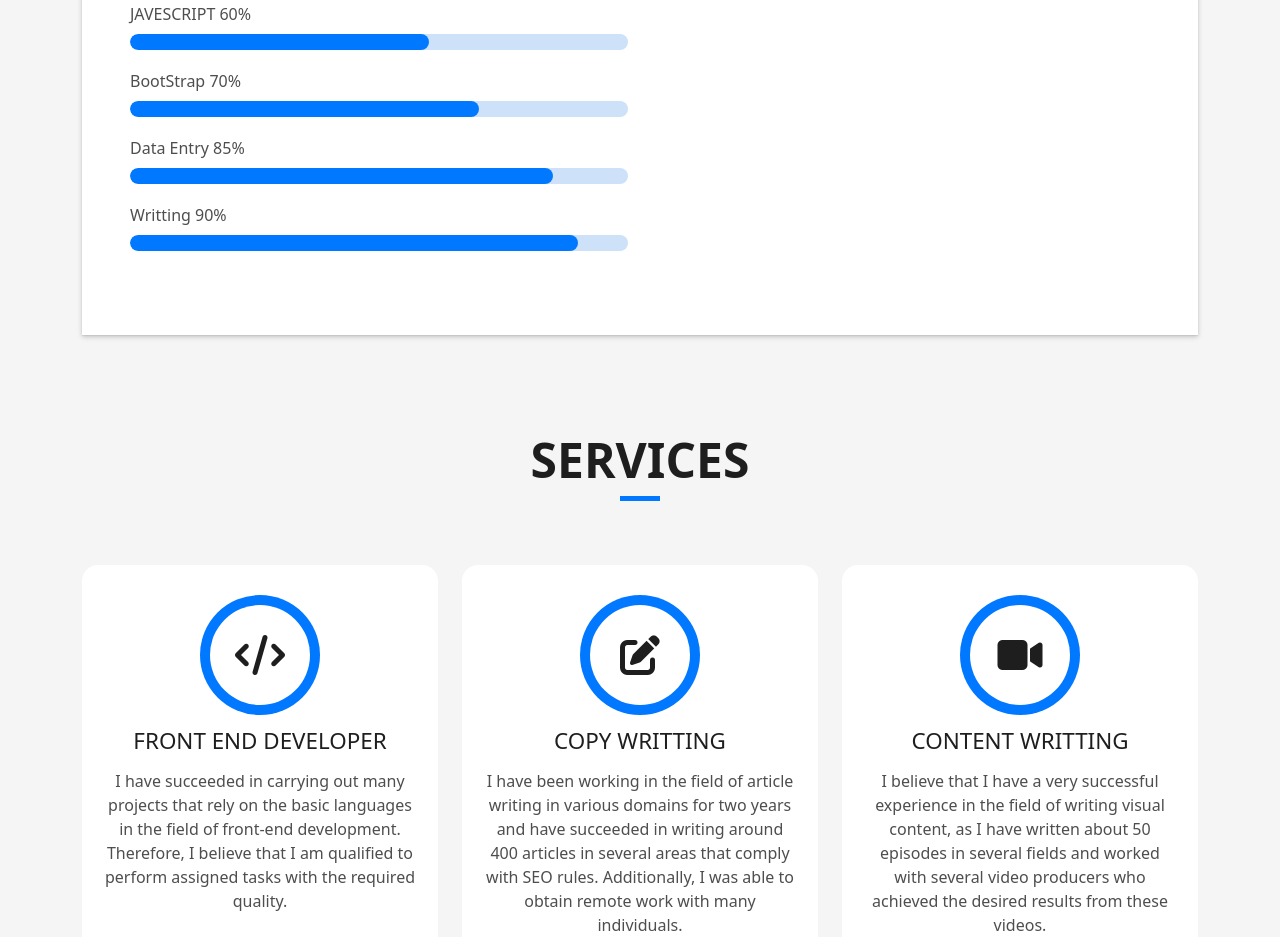
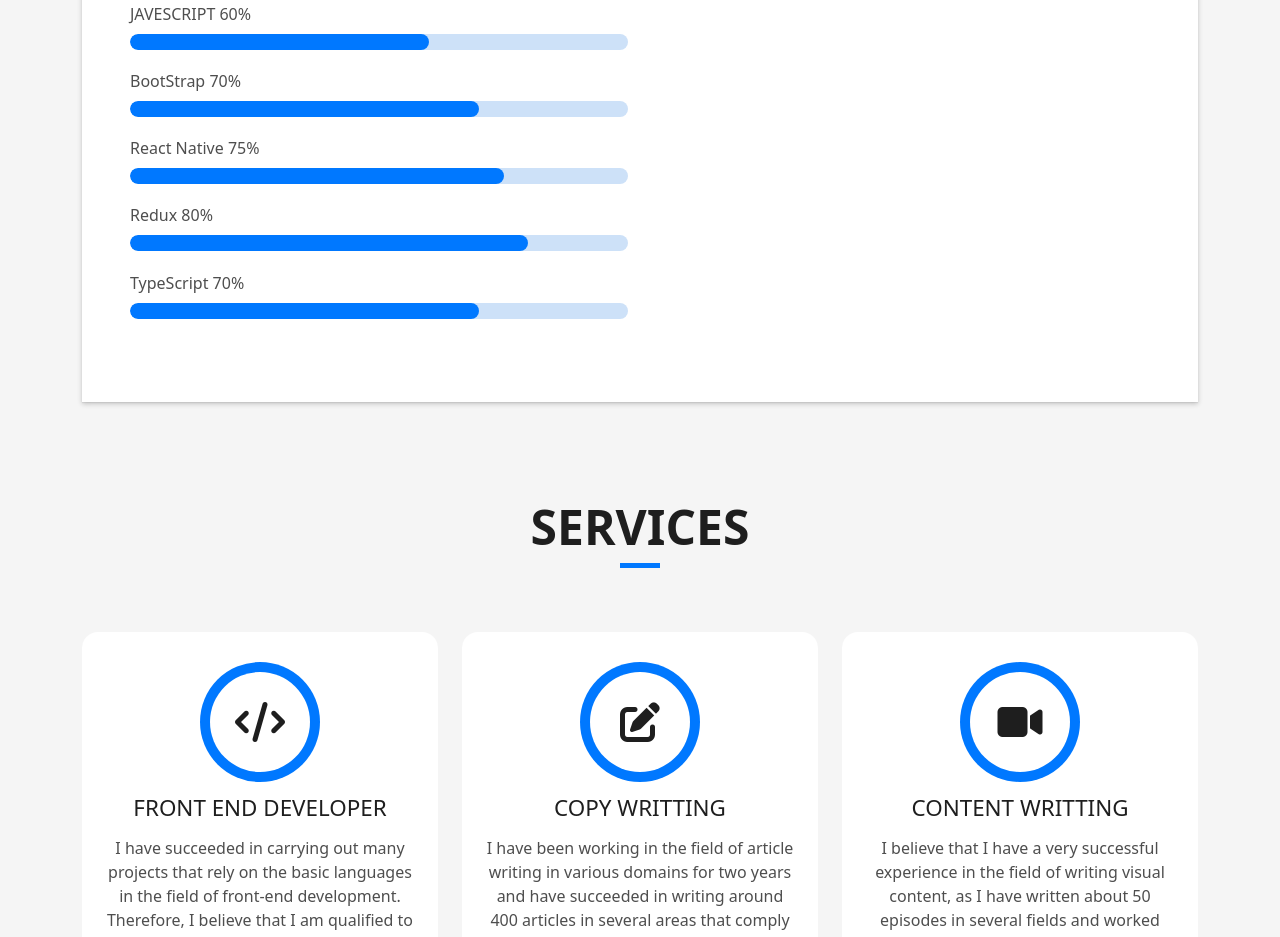
Before and after one commit to Ahmad897m/My-Portfolio, a plain HTML site: page index.html in a window 1280 px wide. Shown: the part 1393-2330 px from the top of the page. Drawn offline with Linux system fonts and the light colour scheme.

Commit message:
Update index.html

```diff
--- a/index.html
+++ b/index.html
@@ -116,13 +116,17 @@
                     <div class="progress">
                       <div class="progress-bar" role="progressbar" style="width: 70%" aria-valuenow="70" aria-valuemin="0" aria-valuemax="100"></div>
                     </div>
-                    <span>Data Entry</span> <span class="pull-right">85%</span>
+                    <span>React Native</span> <span class="pull-right">75%</span>
                     <div class="progress">
-                      <div class="progress-bar" role="progressbar" style="width: 85%" aria-valuenow="85" aria-valuemin="0" aria-valuemax="100"></div>
+                      <div class="progress-bar" role="progressbar" style="width: 75%" aria-valuenow="75" aria-valuemin="0" aria-valuemax="100"></div>
                     </div>
-                    <span>Writting</span> <span class="pull-right">90%</span>
+                    <span>Redux</span> <span class="pull-right">80%</span>
                     <div class="progress">
-                      <div class="progress-bar" role="progressbar" style="width: 90%" aria-valuenow="90" aria-valuemin="0" aria-valuemax="100"></div>
+                      <div class="progress-bar" role="progressbar" style="width: 80%" aria-valuenow="80" aria-valuemin="0" aria-valuemax="100"></div>
+                    </div>
+                    <span>TypeScript</span> <span class="pull-right">70%</span>
+                    <div class="progress">
+                      <div class="progress-bar" role="progressbar" style="width: 70%" aria-valuenow="70" aria-valuemin="0" aria-valuemax="100"></div>
                     </div>
                   </div>
                 </div>
```
